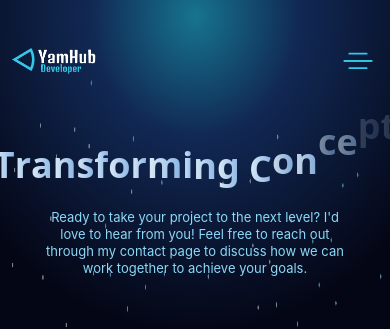
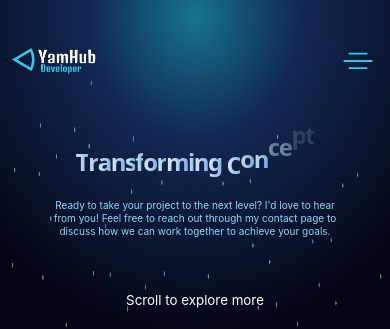
Before and after one commit to Yakutmuder9/MyPortfolio, a React (Create React App) app: page / in a window 390 px wide. Shown: the top 329 px of the page. Built offline with nearby package versions, Linux system fonts and the light colour scheme.

Commit message:
change-font

```diff
--- a/src/styles/pages/_landing.scss
+++ b/src/styles/pages/_landing.scss
@@ -118,6 +118,8 @@
             h1 {
                 white-space: pre;
                 text-align: center;
+                letter-spacing: -1.5px;
+
 
                 @media (max-width: 768px) {
                     margin-top: 40px;
@@ -167,20 +169,15 @@
                     @media (max-width: 562px) {
                         font-size: 36px;
                     }
-                    // @media (max-width: 392px) {
-                    //     font-size: 24px;
-                    // }
-                    // @media (max-width: 262px) {
-                    //     font-size: 18px;
-                    // }
+                    @media (max-width: 392px) {
+                        font-size: 24px;
+                    }
+                    @media (max-width: 262px) {
+                        font-size: 18px;
+                    }
                 }
 
-                // color: #83d3ff;
-                // font-size: 4rem;
-                // margin-bottom: 4rem;
-                // font-family: "Montserrat", sans-serif;
-                // font-weight: 200;
-                // letter-spacing: -5px;
+
             }
 
             @keyframes bounce-in {
@@ -199,10 +196,14 @@
                 margin-bottom: 10%;
                 line-height: 130%;
                 z-index: 12;
+
                 @media (max-width: 768px) {
                     margin-bottom: 15%;
                     width: 88%;
                     font-size: small;
+                }
+                @media (max-width: 392px) {
+                    font-size: x-small;
                 }
             }
         }
```
